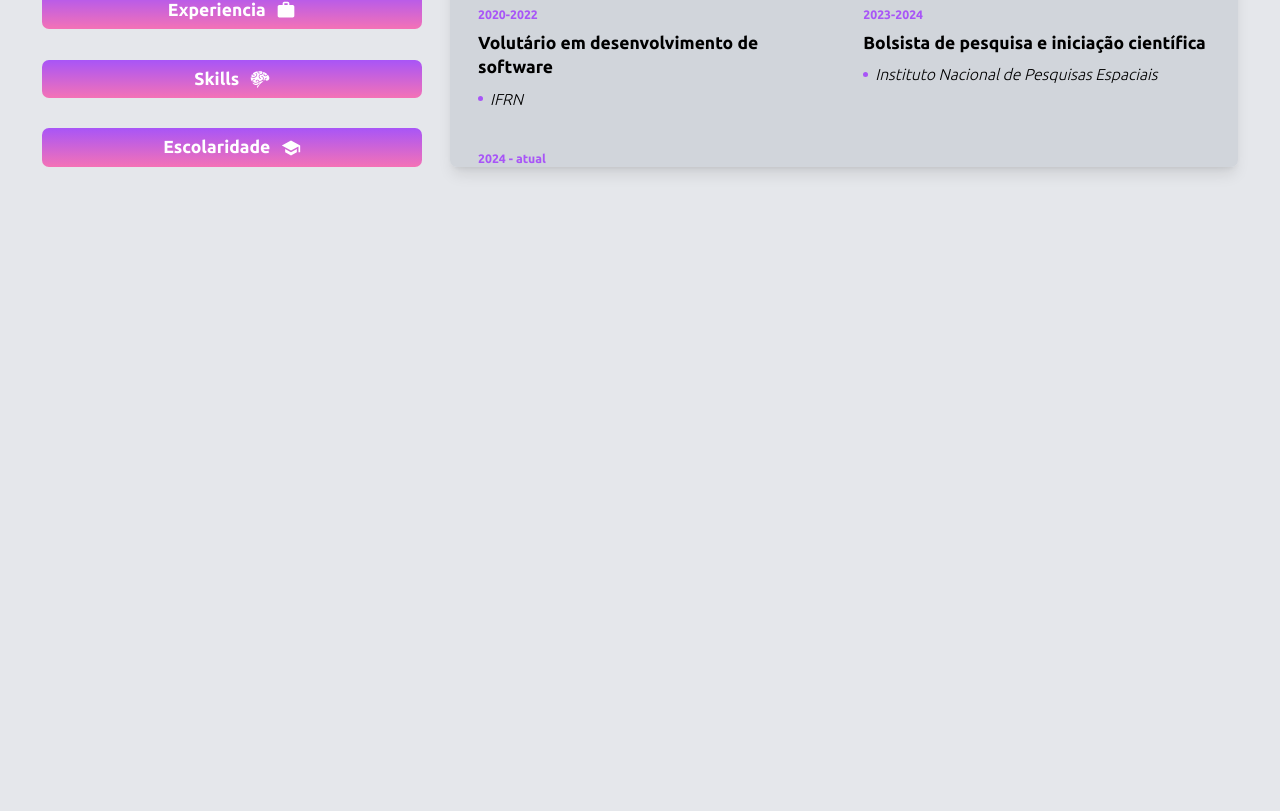
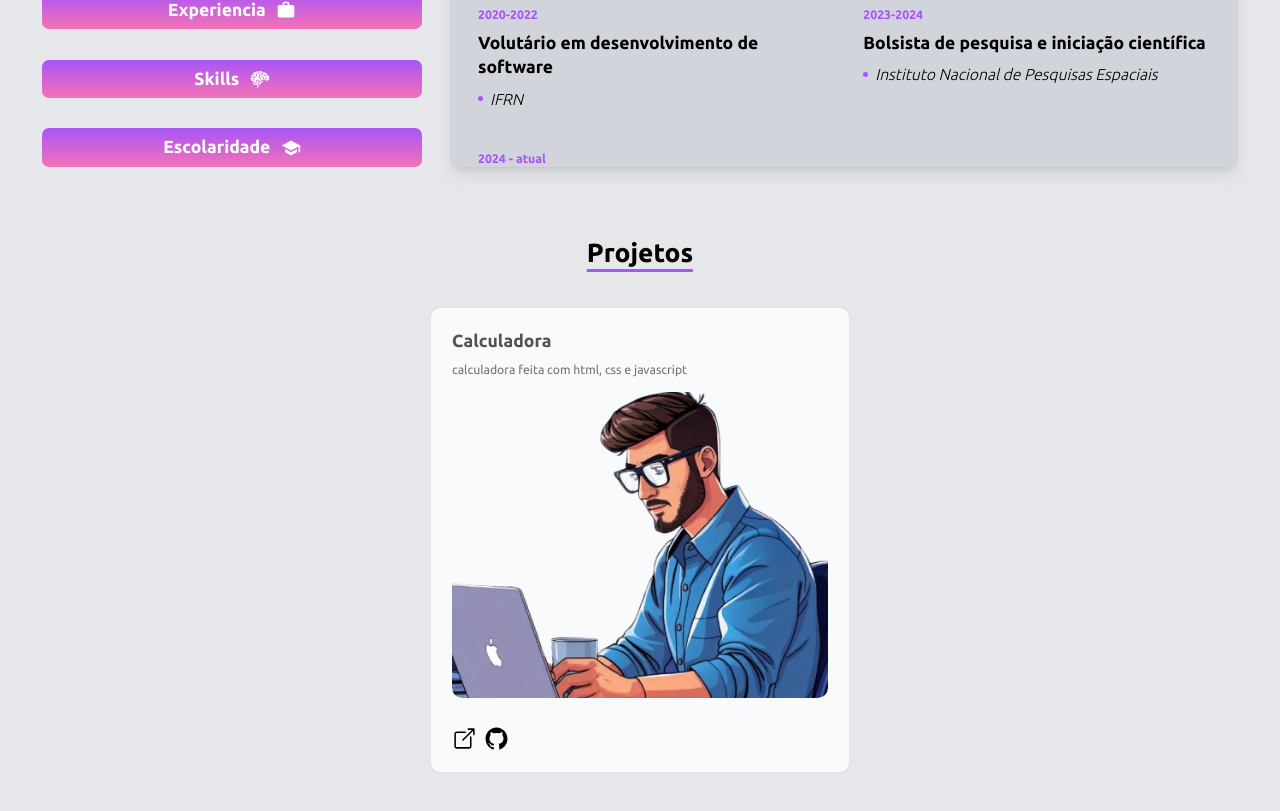
Before and after one commit to Albert1616/Portfolio, a Next.js app: page / in a window 1280 px wide. Shown: the part 820-1631 px from the top of the page. Before the commit the page ends 1057 px from the top, so only its background shows below. Built offline with nearby package versions, Linux system fonts and the light colour scheme.

Commit message:
feat: initi projects section

```diff
--- a/src/app/page.tsx
+++ b/src/app/page.tsx
@@ -3,6 +3,7 @@
 import DashBoardWrapper from '@/components/DashBoardWrapper'
 import Header from '@/components/Header'
 import HeroSection from '@/components/HeroSection'
+import Projects from '@/components/projects/Projects'
 import Resume from '@/components/resume/Resume'
 import SobreMim from '@/components/SobreMim'
 import { useState } from 'react'
@@ -16,6 +17,7 @@ export default function Home() {
         <HeroSection />
         {/* <SobreMim /> */}
         <Resume />
+        <Projects />
       </div>
     </DashBoardWrapper>
   )
--- /dev/null
+++ b/src/components/projects/CardProject.tsx
@@ -0,0 +1,54 @@
+/* eslint-disable prettier/prettier */
+import React from 'react'
+import { CardContainer, CardBody, CardItem } from '../ui/3d-card'
+import { IoOpenOutline, IoLogoGithub } from "react-icons/io5";
+import Image from 'next/image'
+import Link from 'next/link';
+
+type Props = {
+    title: string
+    description: string
+    src: string
+}
+
+const CardProject = ({ title, description, src }: Props) => {
+    return (
+        <CardContainer className="inter-var">
+            <CardBody className="bg-gray-50 relative group/card  dark:hover:shadow-2xl dark:hover:shadow-emerald-500/[0.1] dark:bg-black dark:border-white/[0.2] border-black/[0.1] w-auto sm:w-[30rem] h-auto rounded-xl p-6 border  ">
+                <CardItem
+                    translateZ="50"
+                    className="text-xl font-bold text-neutral-600 dark:text-white"
+                >
+                    {title}
+                </CardItem>
+                <CardItem
+                    as="p"
+                    translateZ="60"
+                    className="text-neutral-500 text-sm max-w-sm mt-2 dark:text-neutral-300"
+                >
+                    {description}
+                </CardItem>
+                <CardItem translateZ="100" className="w-full mt-4 h-[25em]">
+                    <Image
+                        src={src}
+                        height={1000}
+                        width={1000}
+                        className="h-full w-full object-cover rounded-xl group-hover/card:shadow-xl"
+                        alt="thumbnail"
+                    />
+                </CardItem>
+                <div className='mt-8'>
+                    <CardItem translateZ="100" className='w-full mt-4 flex items-end gap-2 cursor-pointe5 text-black dark:text-white'>
+                        <Link href="www.youtube.com">
+                            <IoOpenOutline size={25} className='cursor-pointer' />
+                        </Link>
+                        <IoLogoGithub size={25} className='cursor-pointer' />
+                    </CardItem>
+                </div>
+
+            </CardBody>
+        </CardContainer>
+    )
+}
+
+export default CardProject
--- /dev/null
+++ b/src/components/projects/Projects.tsx
@@ -0,0 +1,27 @@
+/* eslint-disable prettier/prettier */
+import { motion } from 'motion/react'
+import React from 'react'
+import CardProject from './CardProject'
+
+const Projects = () => {
+    return (
+        <section className="relative" id="resumo">
+            <motion.h2
+                className="absolute top-0 left-1/2 translate-x-[-50%] text-black dark:text-white text-center text-2xl lg:text-3xl
+        font-semibold after:absolute after:-bottom-1 after:left-0 after:right-0 after:w-full after:h-[3px] after:bg-primaryColor "
+                initial={{ opacity: 0 }}
+                whileInView={{ opacity: 1 }}
+                transition={{ duration: 0.5, delay: 0.3 }}
+            >
+                Projetos
+            </motion.h2>
+
+            <div>
+                <CardProject title='Calculadora'
+                    description='calculadora feita com html, css e javascript' src='/hero-removebg.png' />
+            </div>
+        </section>
+    )
+}
+
+export default Projects
--- /dev/null
+++ b/src/components/ui/3d-card.tsx
@@ -0,0 +1,155 @@
+'use client'
+
+import { cn } from '@/lib/utils'
+import Image from 'next/image'
+import React, {
+  createContext,
+  useState,
+  useContext,
+  useRef,
+  useEffect,
+} from 'react'
+
+const MouseEnterContext = createContext<
+  [boolean, React.Dispatch<React.SetStateAction<boolean>>] | undefined
+>(undefined)
+
+export const CardContainer = ({
+  children,
+  className,
+  containerClassName,
+}: {
+  children?: React.ReactNode
+  className?: string
+  containerClassName?: string
+}) => {
+  const containerRef = useRef<HTMLDivElement>(null)
+  const [isMouseEntered, setIsMouseEntered] = useState(false)
+
+  const handleMouseMove = (e: React.MouseEvent<HTMLDivElement>) => {
+    if (!containerRef.current) return
+    const { left, top, width, height } =
+      containerRef.current.getBoundingClientRect()
+    const x = (e.clientX - left - width / 2) / 25
+    const y = (e.clientY - top - height / 2) / 25
+    containerRef.current.style.transform = `rotateY(${x}deg) rotateX(${y}deg)`
+  }
+
+  const handleMouseEnter = (e: React.MouseEvent<HTMLDivElement>) => {
+    setIsMouseEntered(true)
+    if (!containerRef.current) return
+  }
+
+  const handleMouseLeave = (e: React.MouseEvent<HTMLDivElement>) => {
+    if (!containerRef.current) return
+    setIsMouseEntered(false)
+    containerRef.current.style.transform = `rotateY(0deg) rotateX(0deg)`
+  }
+  return (
+    <MouseEnterContext.Provider value={[isMouseEntered, setIsMouseEntered]}>
+      <div
+        className={cn(
+          'py-20 flex items-center justify-center',
+          containerClassName,
+        )}
+        style={{
+          perspective: '1000px',
+        }}
+      >
+        <div
+          ref={containerRef}
+          onMouseEnter={handleMouseEnter}
+          onMouseMove={handleMouseMove}
+          onMouseLeave={handleMouseLeave}
+          className={cn(
+            'flex items-center justify-center relative transition-all duration-200 ease-linear',
+            className,
+          )}
+          style={{
+            transformStyle: 'preserve-3d',
+          }}
+        >
+          {children}
+        </div>
+      </div>
+    </MouseEnterContext.Provider>
+  )
+}
+
+export const CardBody = ({
+  children,
+  className,
+}: {
+  children: React.ReactNode
+  className?: string
+}) => {
+  return (
+    <div
+      className={cn(
+        'h-96 w-96 [transform-style:preserve-3d]  [&>*]:[transform-style:preserve-3d]',
+        className,
+      )}
+    >
+      {children}
+    </div>
+  )
+}
+
+export const CardItem = ({
+  as: Tag = 'div',
+  children,
+  className,
+  translateX = 0,
+  translateY = 0,
+  translateZ = 0,
+  rotateX = 0,
+  rotateY = 0,
+  rotateZ = 0,
+  ...rest
+}: {
+  as?: React.ElementType
+  children: React.ReactNode
+  className?: string
+  translateX?: number | string
+  translateY?: number | string
+  translateZ?: number | string
+  rotateX?: number | string
+  rotateY?: number | string
+  rotateZ?: number | string
+  [key: string]: any
+}) => {
+  const ref = useRef<HTMLDivElement>(null)
+  const [isMouseEntered] = useMouseEnter()
+
+  useEffect(() => {
+    handleAnimations()
+  }, [isMouseEntered])
+
+  const handleAnimations = () => {
+    if (!ref.current) return
+    if (isMouseEntered) {
+      ref.current.style.transform = `translateX(${translateX}px) translateY(${translateY}px) translateZ(${translateZ}px) rotateX(${rotateX}deg) rotateY(${rotateY}deg) rotateZ(${rotateZ}deg)`
+    } else {
+      ref.current.style.transform = `translateX(0px) translateY(0px) translateZ(0px) rotateX(0deg) rotateY(0deg) rotateZ(0deg)`
+    }
+  }
+
+  return (
+    <Tag
+      ref={ref}
+      className={cn('w-fit transition duration-200 ease-linear', className)}
+      {...rest}
+    >
+      {children}
+    </Tag>
+  )
+}
+
+// Create a hook to use the context
+export const useMouseEnter = () => {
+  const context = useContext(MouseEnterContext)
+  if (context === undefined) {
+    throw new Error('useMouseEnter must be used within a MouseEnterProvider')
+  }
+  return context
+}
```
